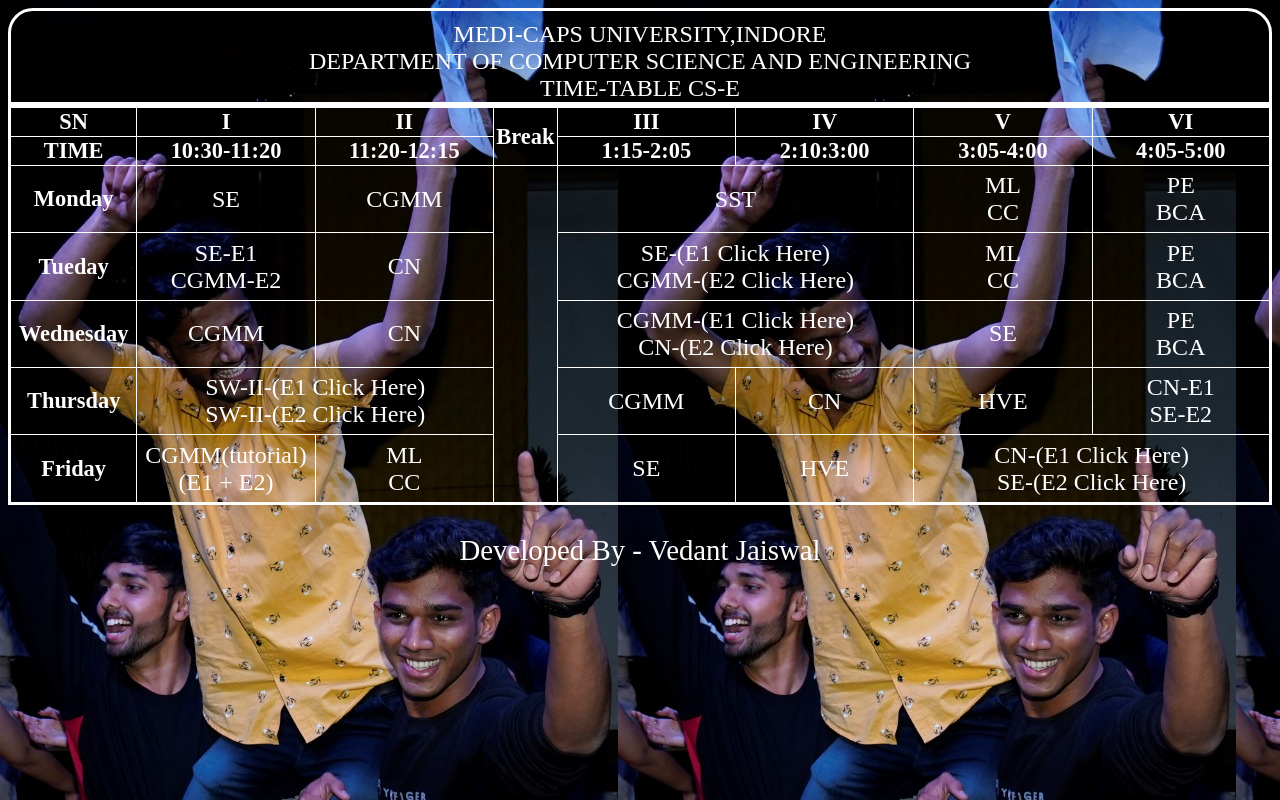
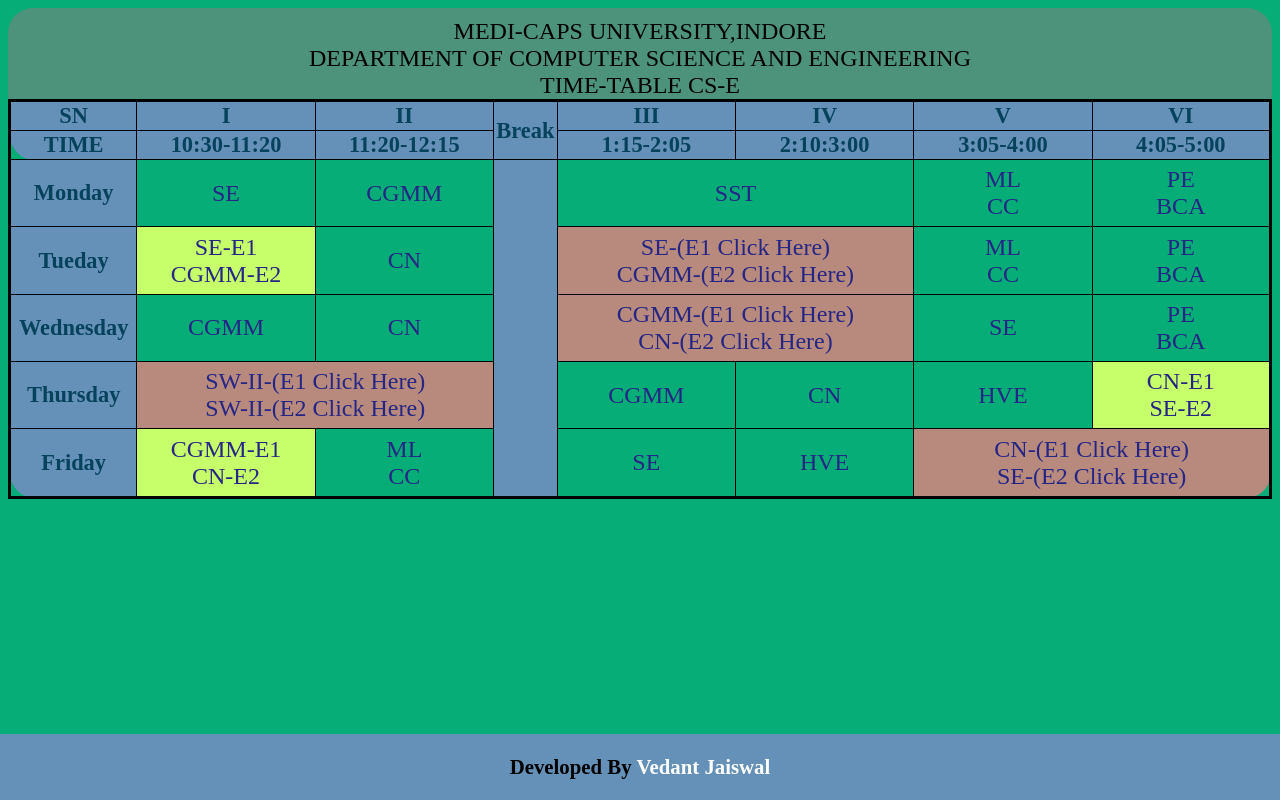
Before and after one commit to agreshgupta/TimeTableCS-E, a plain HTML site: page index.html in a window 1280 px wide. Drawn offline with Linux system fonts and the light colour scheme.

Commit message:
version2

```diff
--- a/index.html
+++ b/index.html
@@ -4,29 +4,35 @@
 <head>
     <meta charset="UTF-8">
     <title>Time_Table</title>
+    <script type = "text/javascript">
+        /*No one should be betrayed*/
+        function buttonClick()
+        {
+            alert("Please use whatsapp link.");
+        }
+    </script>
     <style>
         body {
-            background-image: url('Vivek1.jpeg');
-            background-color: #fff;
+            background-color: rgb(7, 173, 118);
         }
 
         table,
         th,
         td {
-            border: 1px solid #fff;
+            border: 1px solid black;
             border-collapse: collapse;
             text-align: center;
-            color: #fff;
+            color: #06425C;
         }
 
         th {
-            color: #fff;
+            color: #06425C;
         }
 
         .cal caption {
             text-transform: uppercase;
-            border: 3px solid #fff;
-            color: #fff;
+            background-color: rgba(128, 128, 128, 0.575);
+            color: #000;
             font-size: 150%;
             -webkit-border-radius: 25px 25px 0 0;
             border-radius: 25px 25px 0 0;
@@ -34,9 +40,9 @@
         }
 
         table.cal {
-            color: #fff;
+            color: #06425C;
             border-spacing: 0;
-            border: 3px solid #fff;
+            border: 3px solid black;
             border-radius: 0 0 25px 25px;
             width: 100%;
             height: 50vh;
@@ -45,12 +51,12 @@
         a {
             text-decoration: none;
             font-size: 1.5em;
-            color:#fff;
+            color: rgb(37, 37, 134);
         }
 
         th {
             width: 10%;
-
+            background-color: rgb(101, 145, 184);
             font-size: 1.4em;
         }
 
@@ -63,7 +69,7 @@
         }
 
         thead {
-
+            background-color: rgb(101, 145, 184);
         }
 
         tr:last-child {
@@ -82,20 +88,31 @@
         }
 
         .lab {
-
+            background-color: rgba(240, 128, 128, 0.76);
         }
 
         .tutorial {
-
+            background-color: rgb(198, 255, 105);
         }
 
         #break {
+            background-color: rgb(101, 145, 184);
+        }
 
+        .footer {
+            position: fixed;
+            left: 0;
+            bottom: 0;
+            width: 100%;
+            background-color:  rgb(101, 145, 184);
+            color: #000;
+            font-weight: bold;
+            text-align: center;
+            font-size: 1.3em;
         }
-        p{
-            color: #fff;
-            text-align: center;
-            font-size: 1.8em;
+        #name{
+            color:#fff;
+            font-size: 1em;
         }
     </style>
 </head>
@@ -131,80 +148,119 @@
         <tbody>
             <tr>
                 <th>Monday</th>
-                <td><a href="https://us02web.zoom.us/j/4892642489?pwd=UTlZNE90N3IzMWQ2RUVpdjVraWN1dz09">SE</a></td>
-                <td><a href="https://us02web.zoom.us/j/9820889751?pwd=aGhIUHFIcVZPYk01YUJ6RzNhZnVzQT09">CGMM</a></td>
+                <td><a target="_blank"
+                        href="https://us02web.zoom.us/j/4892642489?pwd=UTlZNE90N3IzMWQ2RUVpdjVraWN1dz09">SE</a></td>
+                <td><a target="_blank"
+                        href="https://us02web.zoom.us/j/9820889751?pwd=aGhIUHFIcVZPYk01YUJ6RzNhZnVzQT09">CGMM</a></td>
                 <td id="break" rowspan="5" class="lunch"></td>
-                <td colspan="2"><a href="">SST</a></td>
+                <td colspan="2"><a target = "_blank" href="https://us04web.zoom.us/j/2830818620?pwd=dXRuTktiUFlCSDlYQ1Y4ZWlmcnlQQT09">SST</a></td>
 
-                <td><a href="https://us02web.zoom.us/j/81822050471?pwd=S1NpS3FaekxUT3pVc3Q2Z1UyVllidz09">ML</a><br>
-                    <a href="https://us02web.zoom.us/j/81935652539?pwd=aUJ4RlNSQ1RBWWFnV2dmbGsxTnpUUT09"> CC</a></td>
-                <td><a href="https://us02web.zoom.us/j/9459074849?pwd=UHNKL3gxRkY0ZDU1WXhVbGZEYWl1QT09">PE</a><br>
-                  <a href="https://zoom.us/j/97863216952?pwd=OStlZytJdW0vbVNYTXZONVd1RGZkQT09">BCA</a></td>
+                <td><a href = "#" onclick="buttonClick()">ML</a><br>
+                    <a href = "#" onclick="buttonClick()"> CC</a></td>
+                <td><a target="_blank"
+                        href="https://us02web.zoom.us/j/9459074849?pwd=UHNKL3gxRkY0ZDU1WXhVbGZEYWl1QT09">PE</a><br>
+                    <a href = "#" onclick="buttonClick()">BCA</a>
+                </td>
 
             </tr>
 
             <tr>
                 <th>Tueday</th>
-                <td class="tutorial"><a href="https://us02web.zoom.us/j/4892642489?pwd=UTlZNE90N3IzMWQ2RUVpdjVraWN1dz09">SE-E1</a><br>
-                    <a href="https://us02web.zoom.us/j/9820889751?pwd=aGhIUHFIcVZPYk01YUJ6RzNhZnVzQT09">CGMM-E2</a></td>
-                <td><a href="https://us02web.zoom.us/j/4566506496?pwd=emVsRS8xN0RwMEI3azJqN1RlR3Izdz09">CN</a></td>
+                <td class="tutorial"><a target="_blank"
+                        href="https://us02web.zoom.us/j/4892642489?pwd=UTlZNE90N3IzMWQ2RUVpdjVraWN1dz09">SE-E1</a><br>
+                    <a target="_blank"
+                        href="https://us02web.zoom.us/j/9820889751?pwd=aGhIUHFIcVZPYk01YUJ6RzNhZnVzQT09">CGMM-E2</a>
+                </td>
+                <td><a target="_blank"
+                        href="https://us02web.zoom.us/j/4566506496?pwd=emVsRS8xN0RwMEI3azJqN1RlR3Izdz09">CN</a></td>
 
-                <td class="lab" colspan="2"><a href="https://us02web.zoom.us/j/4892642489?pwd=UTlZNE90N3IzMWQ2RUVpdjVraWN1dz09">SE-(E1 Click Here)</a><br><a
-                        href="https://us02web.zoom.us/j/9820889751?pwd=aGhIUHFIcVZPYk01YUJ6RzNhZnVzQT09">CGMM-(E2 Click Here)</a></td>
+                <td class="lab" colspan="2"><a
+                        href="https://us02web.zoom.us/j/4892642489?pwd=UTlZNE90N3IzMWQ2RUVpdjVraWN1dz09">SE-(E1 Click
+                        Here)</a><br>
+                    <a target="_blank"
+                        href="https://us02web.zoom.us/j/9820889751?pwd=aGhIUHFIcVZPYk01YUJ6RzNhZnVzQT09">CGMM-(E2 Click
+                        Here)</a></td>
 
-                <td><a href="https://us02web.zoom.us/j/83036790728?pwd=NFFNRVBGZlFCenh2Q1pZL2x6RlBDUT09">ML</a><br>
-                    <a href="https://us02web.zoom.us/j/89739199029?pwd=ZDNQcng4THFGRmZ1KzFxWE1qdUhkQT09"> CC</a></td>
-                    <td><a href="https://us02web.zoom.us/j/9459074849?pwd=UHNKL3gxRkY0ZDU1WXhVbGZEYWl1QT09">PE</a><br>
-                        <a href="https://zoom.us/j/97863216952?pwd=OStlZytJdW0vbVNYTXZONVd1RGZkQT09">BCA</a></td>
+                <td><a href = "#" onclick="buttonClick()">ML</a><br>
+                    <a href = "#" onclick="buttonClick()"> CC</a></td>
+
+                <td><a target="_blank"
+                        href="https://us02web.zoom.us/j/9459074849?pwd=UHNKL3gxRkY0ZDU1WXhVbGZEYWl1QT09">PE</a><br>
+                        <a href = "#" onclick="buttonClick()">BCA</a>
+                </td>
             </tr>
 
             <tr>
                 <th>Wednesday</th>
-                <td><a href="https://us02web.zoom.us/j/9820889751?pwd=aGhIUHFIcVZPYk01YUJ6RzNhZnVzQT09">CGMM</a></td>
-                <td><a href="https://us02web.zoom.us/j/4566506496?pwd=emVsRS8xN0RwMEI3azJqN1RlR3Izdz09">CN</a></td>
+                <td><a target="_blank"
+                        href="https://us02web.zoom.us/j/9820889751?pwd=aGhIUHFIcVZPYk01YUJ6RzNhZnVzQT09">CGMM</a></td>
+                <td><a target="_blank"
+                        href="https://us02web.zoom.us/j/4566506496?pwd=emVsRS8xN0RwMEI3azJqN1RlR3Izdz09">CN</a></td>
 
-                <td class="lab" colspan="2"><a href="https://us02web.zoom.us/j/9820889751?pwd=aGhIUHFIcVZPYk01YUJ6RzNhZnVzQT09">CGMM-(E1 Click Here)</a><br>
-                    <a href="https://us02web.zoom.us/j/4566506496?pwd=emVsRS8xN0RwMEI3azJqN1RlR3Izdz09">CN-(E2 Click Here)</a></td>
+                <td class="lab" colspan="2"><a
+                        href="https://us02web.zoom.us/j/9820889751?pwd=aGhIUHFIcVZPYk01YUJ6RzNhZnVzQT09">CGMM-(E1 Click
+                        Here)</a><br>
+                    <a target="_blank"
+                        href="https://us04web.zoom.us/j/78004398129?pwd=WmxJUWFGSy9ic0JTelpvbUlaWW5mUT09">CN-(E2 Click
+                        Here)</a></td>
 
-                <td><a href="https://us02web.zoom.us/j/4892642489?pwd=UTlZNE90N3IzMWQ2RUVpdjVraWN1dz09">SE</a></td>
-                <td><a href="https://us02web.zoom.us/j/9459074849?pwd=UHNKL3gxRkY0ZDU1WXhVbGZEYWl1QT09">PE</a><br>
-                    <a href="https://zoom.us/j/97863216952?pwd=OStlZytJdW0vbVNYTXZONVd1RGZkQT09">BCA</a></td>
+                <td><a target="_blank"
+                        href="https://us02web.zoom.us/j/4892642489?pwd=UTlZNE90N3IzMWQ2RUVpdjVraWN1dz09">SE</a></td>
+                <td><a target="_blank"
+                        href="https://us02web.zoom.us/j/9459074849?pwd=UHNKL3gxRkY0ZDU1WXhVbGZEYWl1QT09">PE</a><br>
+                        <a href = "#" onclick="buttonClick()">BCA</a>
+                </td>
             </tr>
 
             <tr>
                 <th>Thursday</th>
-                <td class="lab" colspan="2"><a href = "https://us02web.zoom.us/j/86249553230?pwd=SHJSK2h1ZWl4bTB4Z1VFRmZnckdxZz09">SW-II-(E1 Click Here)</a><br>
-                     <a href = "https://us02web.zoom.us/j/6234668348?pwd=NlJIOEJ3eDdobitIZlU5K0MzRUordz09">SW-II-(E2 Click Here)</a></td>
+                <td class="lab" colspan="2"><a target="_blank"
+                        href="https://us02web.zoom.us/j/86249553230?pwd=SHJSK2h1ZWl4bTB4Z1VFRmZnckdxZz09">SW-II-(E1
+                        Click Here)</a><br>
+                    <a target="_blank"
+                        href="https://us02web.zoom.us/j/6234668348?pwd=NlJIOEJ3eDdobitIZlU5K0MzRUordz09">SW-II-(E2 Click
+                        Here)</a></td>
 
 
-                <td><a href="https://us02web.zoom.us/j/9820889751?pwd=aGhIUHFIcVZPYk01YUJ6RzNhZnVzQT09">CGMM</a></td>
-                <td><a href="https://us02web.zoom.us/j/4566506496?pwd=emVsRS8xN0RwMEI3azJqN1RlR3Izdz09">CN</a></td>
-                <td><a href = "https://us04web.zoom.us/j/4359547089?pwd=SlVSZDZWSXcxVXBWZHZFQVdFdHZJQT09">HVE</a></td>
-                <td class="tutorial"><a href="https://us02web.zoom.us/j/4566506496?pwd=emVsRS8xN0RwMEI3azJqN1RlR3Izdz09">CN-E1</a><br>
-                    <a href="https://us02web.zoom.us/j/4892642489?pwd=UTlZNE90N3IzMWQ2RUVpdjVraWN1dz09">SE-E2</a></td>
+                <td><a target="_blank"
+                        href="https://us02web.zoom.us/j/9820889751?pwd=aGhIUHFIcVZPYk01YUJ6RzNhZnVzQT09">CGMM</a></td>
+                <td><a target="_blank"
+                        href="https://us02web.zoom.us/j/4566506496?pwd=emVsRS8xN0RwMEI3azJqN1RlR3Izdz09">CN</a></td>
+                <td><a target="_blank"
+                        href="https://us04web.zoom.us/j/4359547089?pwd=SlVSZDZWSXcxVXBWZHZFQVdFdHZJQT09">HVE</a></td>
+                <td class="tutorial"><a target="_blank"
+                        href="https://us02web.zoom.us/j/4566506496?pwd=emVsRS8xN0RwMEI3azJqN1RlR3Izdz09">CN-E1</a><br>
+                    <a target="_blank"
+                        href="https://us02web.zoom.us/j/4892642489?pwd=UTlZNE90N3IzMWQ2RUVpdjVraWN1dz09">SE-E2</a></td>
             </tr>
 
             <tr>
                 <th>Friday</th>
-                <td class="tutorial"><a
-                        href="https://us02web.zoom.us/j/9820889751?pwd=aGhIUHFIcVZPYk01YUJ6RzNhZnVzQT09">CGMM(tutorial)<br>(E1 + E2)</a><br>
-                    <!--<a href="https://us02web.zoom.us/j/4566506496?pwd=emVsRS8xN0RwMEI3azJqN1RlR3Izdz09">CN-E2</a></td>-->
-                <td><a href="https://us02web.zoom.us/j/85208978546?pwd=RUJoYzJWRlNaWFRpZGRMajQ4UGlNZz09">ML</a><br>
-                    <a href="https://us02web.zoom.us/j/82629670374?pwd=alkvTU52OTVsMUNvOSs1bjBiU3NwZz09"> CC</a></td>
+                <td class="tutorial"><a target="_blank"
+                        href="https://us02web.zoom.us/j/9820889751?pwd=aGhIUHFIcVZPYk01YUJ6RzNhZnVzQT09">CGMM-E1</a><br>
+                    <a target="_blank"
+                        href="https://us02web.zoom.us/j/4566506496?pwd=emVsRS8xN0RwMEI3azJqN1RlR3Izdz09">CN-E2</a></td>
 
-                <td><a href="https://us02web.zoom.us/j/4892642489?pwd=UTlZNE90N3IzMWQ2RUVpdjVraWN1dz09">SE</a></td>
-                <td><a href = "https://us04web.zoom.us/j/4359547089?pwd=SlVSZDZWSXcxVXBWZHZFQVdFdHZJQT09">HVE</a></td>
-                <td class="lab" colspan="2"><a
-                        href="https://us02web.zoom.us/j/4566506496?pwd=emVsRS8xN0RwMEI3azJqN1RlR3Izdz09">CN-(E1 Click Here)</a><br>
-                    <a href="https://us02web.zoom.us/j/4892642489?pwd=UTlZNE90N3IzMWQ2RUVpdjVraWN1dz09">SE-(E2 Click Here)</a></td>
+                <td><a href = "#" onclick="buttonClick()">ML</a><br>
+                    <a href = "#" onclick="buttonClick()"> CC</a></td>
+
+                <td><a target="_blank"
+                        href="https://us02web.zoom.us/j/4892642489?pwd=UTlZNE90N3IzMWQ2RUVpdjVraWN1dz09">SE</a></td>
+                <td><a target="_blank"
+                        href="https://us04web.zoom.us/j/4359547089?pwd=SlVSZDZWSXcxVXBWZHZFQVdFdHZJQT09">HVE</a></td>
+                <td class="lab" colspan="2"><a target="_blank"
+                        href="https://us04web.zoom.us/j/78004398129?pwd=WmxJUWFGSy9ic0JTelpvbUlaWW5mUT09">CN-(E1 Click
+                        Here)</a><br>
+                    <a target="_blank"
+                        href="https://us02web.zoom.us/j/4892642489?pwd=UTlZNE90N3IzMWQ2RUVpdjVraWN1dz09">SE-(E2 Click
+                        Here)</a></td>
 
             </tr>
         </tbody>
     </table>
-    <div>
-        <p>Developed By - Vedant Jaiswal</p>
-
-    </div>
+    <div class="footer">
+        <p>Developed By <span><a id = "name" target="_blank" href = "https://www.instagram.com/vedant_jaiswal14/">Vedant Jaiswal</a><span></p>
+      </div>
 </body>
 
 </html>
```
